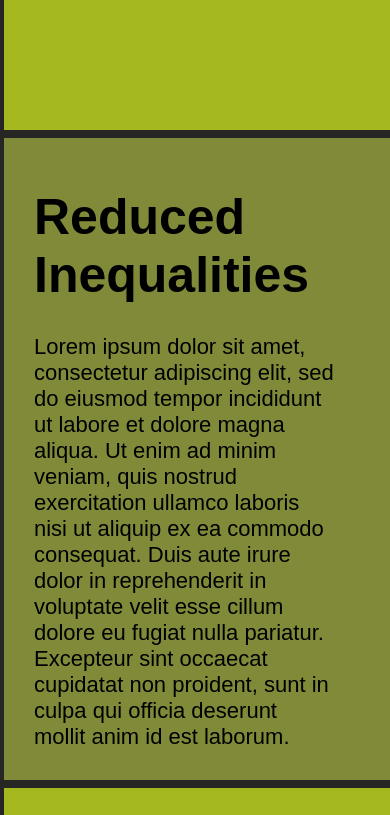
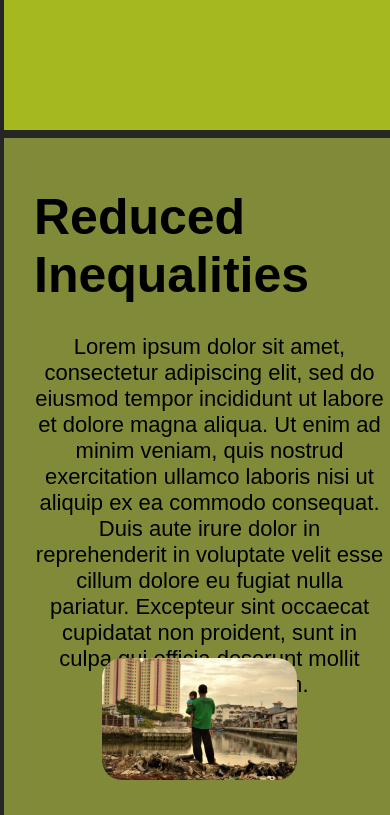
Before and after one commit to 2Fudz2/web-dev-work, a plain HTML site: page goals.html in a window 390 px wide. Shown: the part 1160-1975 px from the top of the page. Drawn offline with Linux system fonts and the light colour scheme.

Commit message:
third image fixed

```diff
--- a/goals.css
+++ b/goals.css
@@ -25,16 +25,7 @@ h2 {
     width: 300px;
 }
 
-#zeroP {
-    padding-right: 10px;
-    width: 550px;
-}
-
-
-
-
-
-#genderP {
+.allP {
     padding-right: 10px;
     width: 550px;
 }
@@ -51,17 +42,7 @@ h2 {
   }
 
 #reducedBox {
-    width: 80%;
-    height: 50%;
-    border: 4px solid #262624;
-    padding: 0px;
-    margin: 30px;
-    border-radius: 20px;
     background-color: #818a39;
-    margin-left: auto;
-    margin-right: 0;
-    margin-right: 30px;
-    transition: 300ms;
 }
 
 #reducedInqual {
@@ -185,10 +166,19 @@ a:hover{
         width: 20%;
         transition: 300ms;
     }
+
+    #reducedinequality {
+        width: 20%;
+        transition: 300ms;
+    }
 }
 
 @media only screen and (max-width: 925px) {
     #grainMan {
+        width: 0%;
+    }
+
+    #reducedinequality {
         width: 0%;
     }
 
@@ -235,12 +225,7 @@ a:hover{
         height: 950px;
     }
 
-    #zeroP {
-        text-align: center;
-        width: 90%;
-    }
-
-    #genderP {
+    .allP {
         text-align: center;
         width: 90%;
     }
@@ -256,6 +241,18 @@ a:hover{
         transition: 300ms;
     }
 
+    #reducedinequality {
+        width: 50%;
+        text-align: center;
+        margin: 0 auto;
+        position: absolute;
+        bottom: 0;
+        left: 0;
+        top: 65%;
+        transition: 300ms;
+    }
+
+
     #genderequality {
         width: 40%;
         text-align: center;
@@ -266,4 +263,5 @@ a:hover{
         top: 65%;
         transition: 300ms;
     }
+
 }
--- a/goals.html
+++ b/goals.html
@@ -22,16 +22,17 @@
     <main>
     <article id="zeroBox" class="Box">
         <h2 id="zeroHunger">Zero hunger</h2>
-        <p id="zeroP"> The number of people facing hunger and food insecurity has been on the rise since 2015, with the pandemic, conflict climate change and growing inequalities exacerbating the situation. In 2015, 589 million people were experiencing hunger, and by 2021, that number had risen to 768 million. Projections show that by 2030, approximately 670 million people will still be facing hunger - 8% of the world's population, the same as in 2015. Despite global efforts, too many children continue suffering from malnutrition and the current annual rate of reduction in stunting must increase by 2.2 times to meet the global target. </p>
+        <p class="allP"> The number of people facing hunger and food insecurity has been on the rise since 2015, with the pandemic, conflict climate change and growing inequalities exacerbating the situation. In 2015, 589 million people were experiencing hunger, and by 2021, that number had risen to 768 million. Projections show that by 2030, approximately 670 million people will still be facing hunger - 8% of the world's population, the same as in 2015. Despite global efforts, too many children continue suffering from malnutrition and the current annual rate of reduction in stunting must increase by 2.2 times to meet the global target. </p>
         <img id="grainMan" src="grainman.jpg" alt="Man feeding children">
     </article>
-    <article id="reducedBox">
+    <article id="reducedBox" class="Box">
         <h2 id="reducedInqual">Reduced Inequalities</h2>
-        <p id="reducedP">Lorem ipsum dolor sit amet, consectetur adipiscing elit, sed do eiusmod tempor incididunt ut labore et dolore magna aliqua. Ut enim ad minim veniam, quis nostrud exercitation ullamco laboris nisi ut aliquip ex ea commodo consequat. Duis aute irure dolor in reprehenderit in voluptate velit esse cillum dolore eu fugiat nulla pariatur. Excepteur sint occaecat cupidatat non proident, sunt in culpa qui officia deserunt mollit anim id est laborum.</p>
+        <p class="allP">Lorem ipsum dolor sit amet, consectetur adipiscing elit, sed do eiusmod tempor incididunt ut labore et dolore magna aliqua. Ut enim ad minim veniam, quis nostrud exercitation ullamco laboris nisi ut aliquip ex ea commodo consequat. Duis aute irure dolor in reprehenderit in voluptate velit esse cillum dolore eu fugiat nulla pariatur. Excepteur sint occaecat cupidatat non proident, sunt in culpa qui officia deserunt mollit anim id est laborum.</p>
+        <img id="reducedinequality" src="reducedinequality.jpeg" alt="reduced inequality">
     </article>
     <article id="genderBox"class="Box">
         <h2 id="genderEqual">Gender Equality</h2>
-        <p id="genderP">The world is not on track to achieve gender equality by 2030. At the global level, none of the 18 indicators “met or almost met” the targets and only one is “close to target”. At the current rate of progress, it is estimated that it will take up to 286 years to close gaps in leg al protection and remove discriminatory laws, 140 years for women to be represented equally in positions of power and leadership in the workplace, and 47 years to achieve equal representation in national parliaments. Cascading global crises have highlighted and exacerbated existing gender inequalities, such as unequal access to healthcare, education, and economic opportunities.</p>
+        <p class="allP">The world is not on track to achieve gender equality by 2030. At the global level, none of the 18 indicators “met or almost met” the targets and only one is “close to target”. At the current rate of progress, it is estimated that it will take up to 286 years to close gaps in leg al protection and remove discriminatory laws, 140 years for women to be represented equally in positions of power and leadership in the workplace, and 47 years to achieve equal representation in national parliaments. Cascading global crises have highlighted and exacerbated existing gender inequalities, such as unequal access to healthcare, education, and economic opportunities.</p>
         <img id="genderequality" src="genderequality.jpg" alt="gender equality">
     </article>
     </main>
```
Also changed, not shown: goals.js (added), reducedinequality.jpeg (added).
